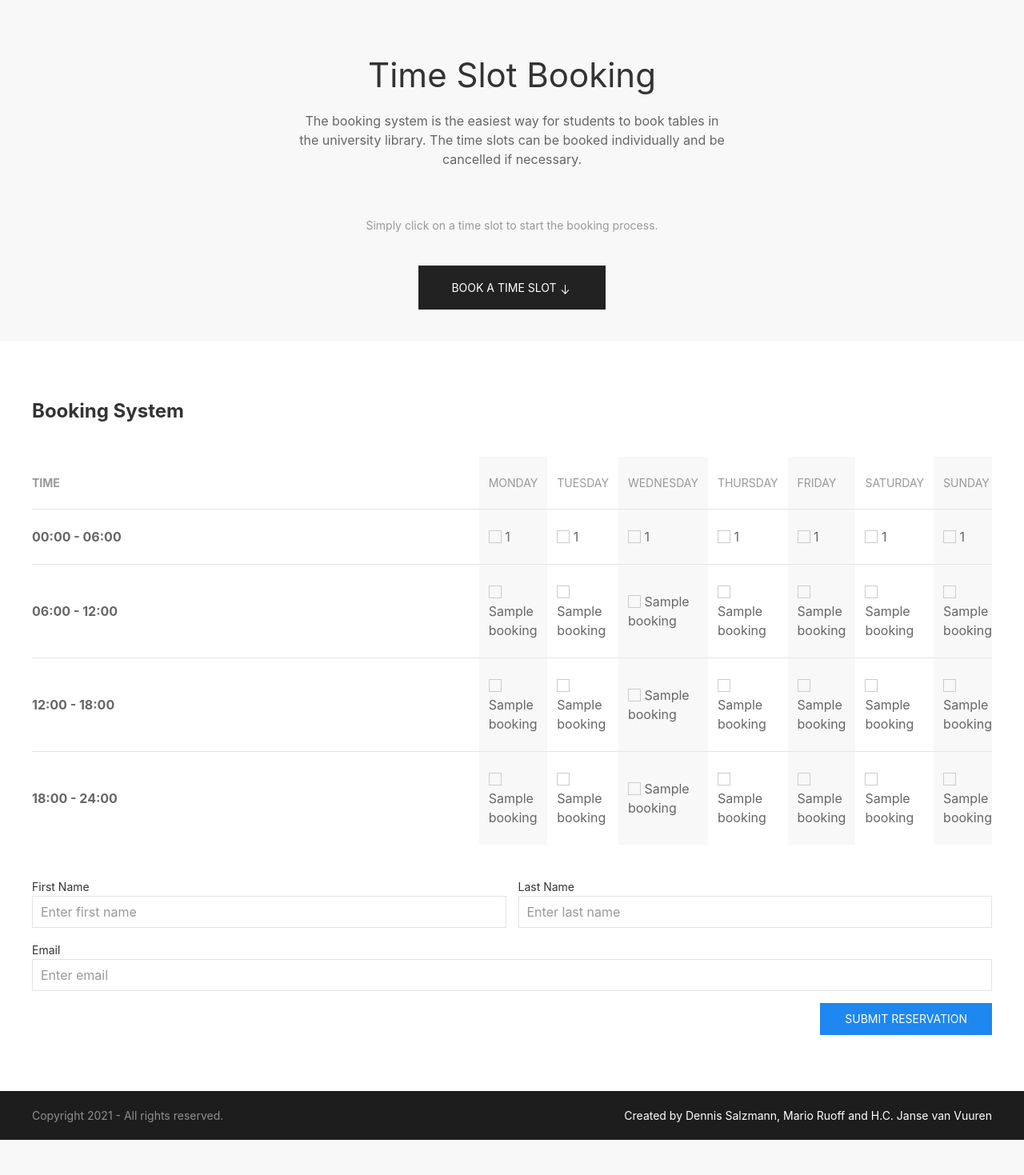
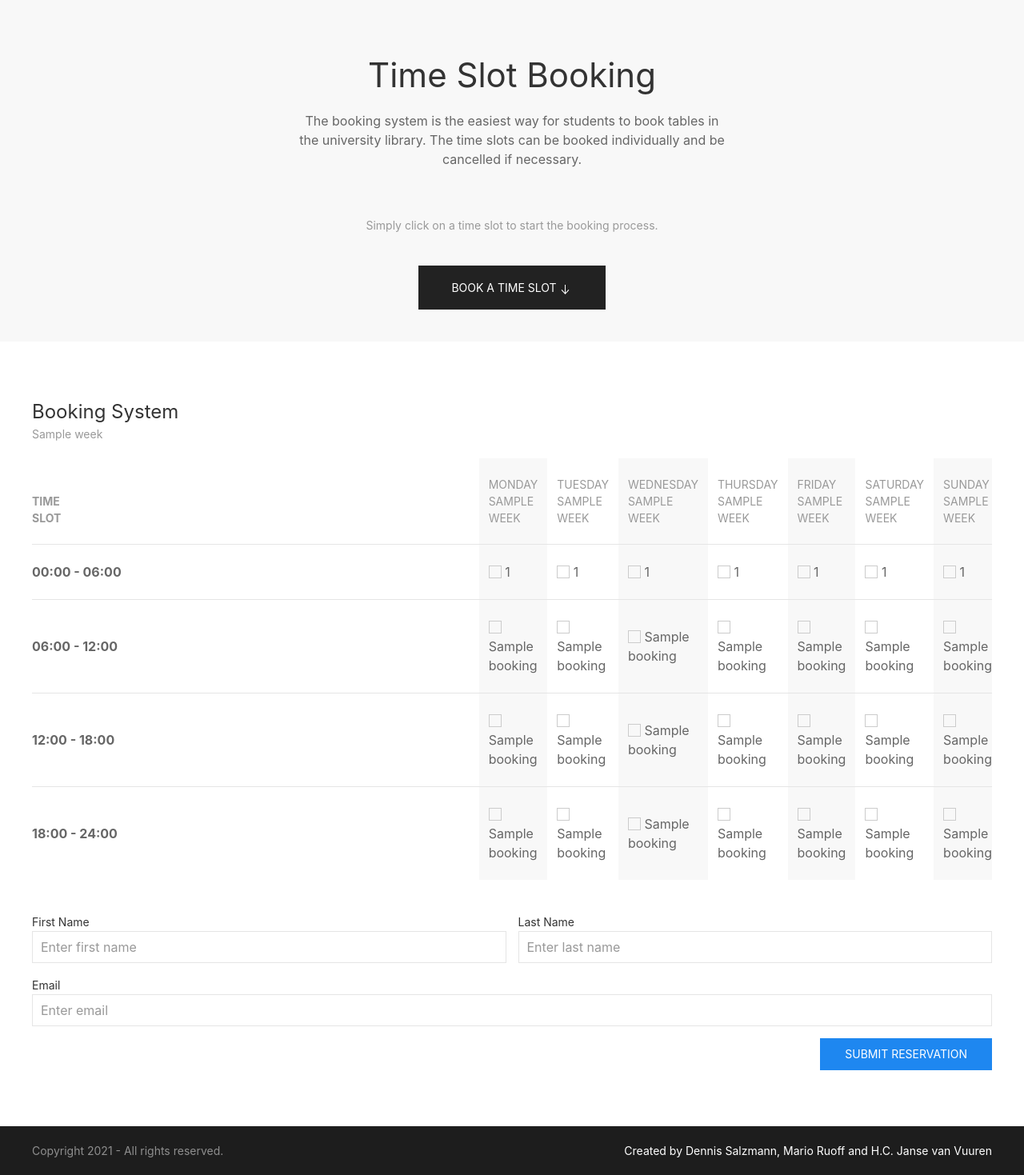
Before and after one commit to mario-r99/jarvil, a Flask app: template time-slot-booking/templates/home.html in a window 1280 px wide. Shown: the part 81-1550 px from the top of the page at 80% size. Before the commit the page ends 1506 px from the top, so only its background shows below. Run offline with Flask 2, Linux system fonts and the light colour scheme; the template is opened without the code that fills it: values that come from a table or form of the project are taken from there, most other values are stand-ins (such as "Sample title", 1, 10 or a date in 2020); some libraries are stand-ins or nearby versions.

Commit message:
Added current dates

```diff
--- a/time-slot-booking/app.py
+++ b/time-slot-booking/app.py
@@ -1,6 +1,7 @@
 from flask import Flask, render_template, url_for, flash, redirect, request
 from forms import BookingForm
 from flask_mqtt import Mqtt
+from datetime import date, timedelta
 import redis
 import json
 import time
@@ -31,6 +32,7 @@ mqtt = Mqtt(app)
 def home():
     form = BookingForm()
     bookings = get_bookings()
+    week = get_current_week()
     if request.method == 'POST':
         if form.validate_on_submit():
             new_input = format_table(form)
@@ -41,13 +43,13 @@ def home():
                 return redirect(url_for('home'))
         else:
             flash('Invalid form input. Look below for more information.', 'danger')
-    return render_template('home.html', bookings=bookings, form=form)
+    return render_template('home.html', bookings=bookings, form=form, week=week)
 
 
 # Read out slot occupancy from cache
 def get_bookings():
     entries = cache.scan(match='slot:*')[1]
-    print(entries, file=sys.stderr)
+
     weeks = []
     for week_index in range(7):
         slots = []
@@ -79,9 +81,8 @@ def validate_bookings(form_input, cache_bookings):
     email = form_input.get("email").encode()
     for form_booking in form_input.get("bookings"):
         search_string = f'slot:{form_booking.get("week")}:{form_booking.get("slot")}:{email}'
-        print(f'check if {search_string} is in {entries}...', file=sys.stderr)
         if search_string in entries:
-            flash('You have booked this time slot already with this email address.', 'danger')
+            flash('You have already booked this or one of these time slots with this email address.', 'danger')
             return False
 
     return True
@@ -140,3 +141,24 @@ def format_table(form):
         "email": form.email.data,
         "bookings": bookings
     }
+
+
+def get_current_week():
+    today = date.today()
+    monday = today - timedelta(days=today.weekday())
+    tuesday = monday + timedelta(days=1)
+    wednesday = monday + timedelta(days=2)
+    thursday = monday + timedelta(days=3)
+    friday = monday + timedelta(days=4)
+    saturday = monday + timedelta(days=5)
+    sunday = monday + timedelta(days=6)
+    return [
+        f'{monday.strftime("%d.%m.%Y")} - {sunday.strftime("%d.%m.%Y")}',
+        monday.strftime("%b %d"),
+        tuesday.strftime("%b %d"),
+        wednesday.strftime("%b %d"),
+        thursday.strftime("%b %d"),
+        friday.strftime("%b %d"),
+        saturday.strftime("%b %d"),
+        sunday.strftime("%b %d"),
+    ]
--- a/time-slot-booking/templates/home.html
+++ b/time-slot-booking/templates/home.html
@@ -17,21 +17,22 @@
 </section>
 <section id="table" class="uk-section uk-section-default">
     <div class="uk-container">
-        <h3 class="uk-text-bold">Booking System</h3>
+        <div class="uk-text-lead">Booking System</div>
+        <div class="uk-text-meta">{{ week[0] }}</div>
         <div class="uk-overflow-auto">
             <form method="POST" action="">
                 {{ form.hidden_tag() }}
                 <table class="uk-table uk-table-middle uk-table-divider uk-table-large uk-table-justify" data-uk-scrollspy="cls:uk-animation-fade;">
                     <thead>
                         <tr>
-                            <th><span class="uk-text-bold">Time</span></th>
-                            <th class="uk-background-muted">Monday</th>
-                            <th>Tuesday</th>
-                            <th class="uk-background-muted">Wednesday</th>
-                            <th>Thursday</th>
-                            <th class="uk-background-muted">Friday</th>
-                            <th>Saturday</th>
-                            <th class="uk-background-muted">Sunday</th>
+                            <th><span class="uk-text-bold">Time<br>Slot</span></th>
+                            <th class="uk-background-muted">Monday<br>{{ week[1] }}</th>
+                            <th>Tuesday<br>{{ week[2] }}</th>
+                            <th class="uk-background-muted">Wednesday<br>{{ week[3] }}</th>
+                            <th>Thursday<br>{{ week[4] }}</th>
+                            <th class="uk-background-muted">Friday<br>{{ week[5] }}</th>
+                            <th>Saturday<br>{{ week[6] }}</th>
+                            <th class="uk-background-muted">Sunday<br>{{ week[7] }}</th>
                         </tr>
                     </thead>
                     <tbody>
--- a/time-slot-booking/templates/layout.html
+++ b/time-slot-booking/templates/layout.html
@@ -45,7 +45,6 @@
 		{% block content %}{% endblock %}
 		<!--/CONTENT-->
 
-
 		<!--FOOTER-->
 		<footer class="uk-section-secondary">
 			<div class="uk-section uk-section-xsmall" style="background-color: rgba(0,0,0,0.15)">
```
